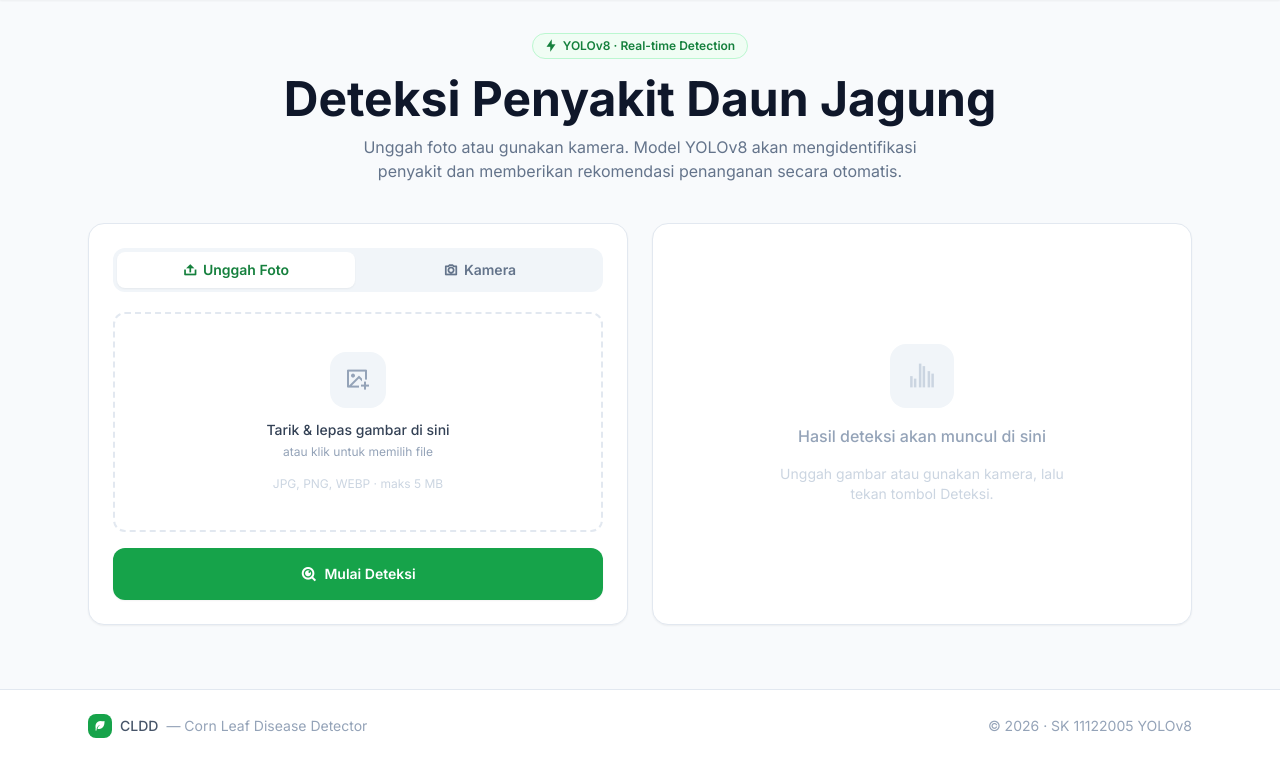
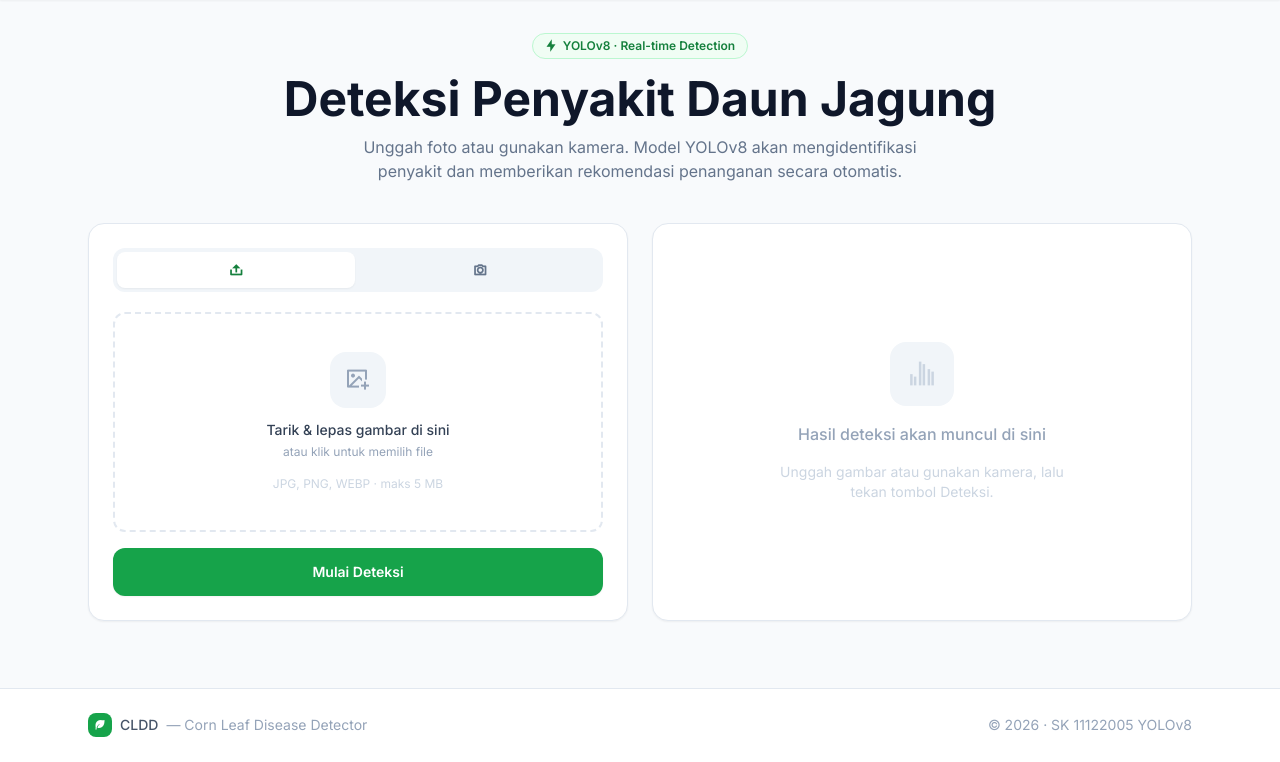
Before and after one commit to pikopikanjai-ux/sk-yolov8, a Flask app: page / in a window 1280 px wide. Shown: the part 65-827 px from the top of the page. After the commit the page ends 802 px from the top, so only its background shows below. Run offline with Flask 3, Linux system fonts and the light colour scheme; some libraries are stand-ins or nearby versions.

Commit message:
Update index.html

```diff
--- a/templates/index.html
+++ b/templates/index.html
@@ -28,12 +28,12 @@
       <button id="tabUpload" onclick="switchTab('upload')"
               class="flex-1 flex items-center justify-center gap-1.5 py-2 rounded-lg text-sm
                      font-semibold bg-white text-green-700 shadow-sm transition-all">
-        <i class="ri-upload-2-line"></i> Unggah Foto
+        <i class="ri-upload-2-line"></i>
       </button>
       <button id="tabCamera" onclick="switchTab('camera')"
               class="flex-1 flex items-center justify-center gap-1.5 py-2 rounded-lg text-sm
                      font-semibold text-slate-500 hover:text-slate-700 transition-all">
-        <i class="ri-camera-line"></i> Kamera
+        <i class="ri-camera-line"></i>
       </button>
     </div>
 
@@ -62,7 +62,7 @@
               class="mt-4 w-full py-3.5 bg-green-600 hover:bg-green-700 active:scale-[.98]
                      text-white font-semibold rounded-xl flex items-center justify-center
                      gap-2 shadow-sm transition-all text-sm">
-        <i class="ri-search-eye-line text-base"></i> Mulai Deteksi
+        Mulai Deteksi
       </button>
     </div>
 
@@ -108,7 +108,6 @@
                 class="flex-1 py-3 rounded-xl text-sm font-semibold flex items-center
                        justify-center gap-1.5 bg-green-600 hover:bg-green-700 text-white
                        shadow-sm transition-all active:scale-[.98]">
-          <i class="ri-camera-line"></i>
           <span id="camToggleLabel">Aktifkan Kamera</span>
         </button>
 
@@ -116,14 +115,14 @@
                 class="hidden flex-1 py-3 rounded-xl text-sm font-semibold flex items-center
                        justify-center gap-1.5 border-2 border-green-600 text-green-700
                        hover:bg-green-50 transition-all active:scale-[.98]">
-          <i class="ri-camera-3-line"></i> Ambil Foto
+          Ambil Foto
         </button>
 
         <button id="btnRetake" onclick="retakePhoto()"
                 class="hidden flex-1 py-3 rounded-xl text-sm font-semibold flex items-center
                        justify-center gap-1.5 border-2 border-slate-300 text-slate-600
                        hover:bg-slate-50 transition-all active:scale-[.98]">
-          <i class="ri-refresh-line"></i> Ulang
+          Ulang
         </button>
       </div>
 
@@ -132,7 +131,7 @@
               class="mt-2 w-full py-3.5 bg-green-600 text-white font-semibold rounded-xl
                      flex items-center justify-center gap-2 shadow-sm text-sm
                      opacity-40 cursor-not-allowed transition-all" disabled>
-        <i class="ri-search-eye-line text-base"></i> Deteksi Foto
+        Deteksi Foto
       </button>
 
       <canvas id="snapCanvas" class="hidden"></canvas>
```
